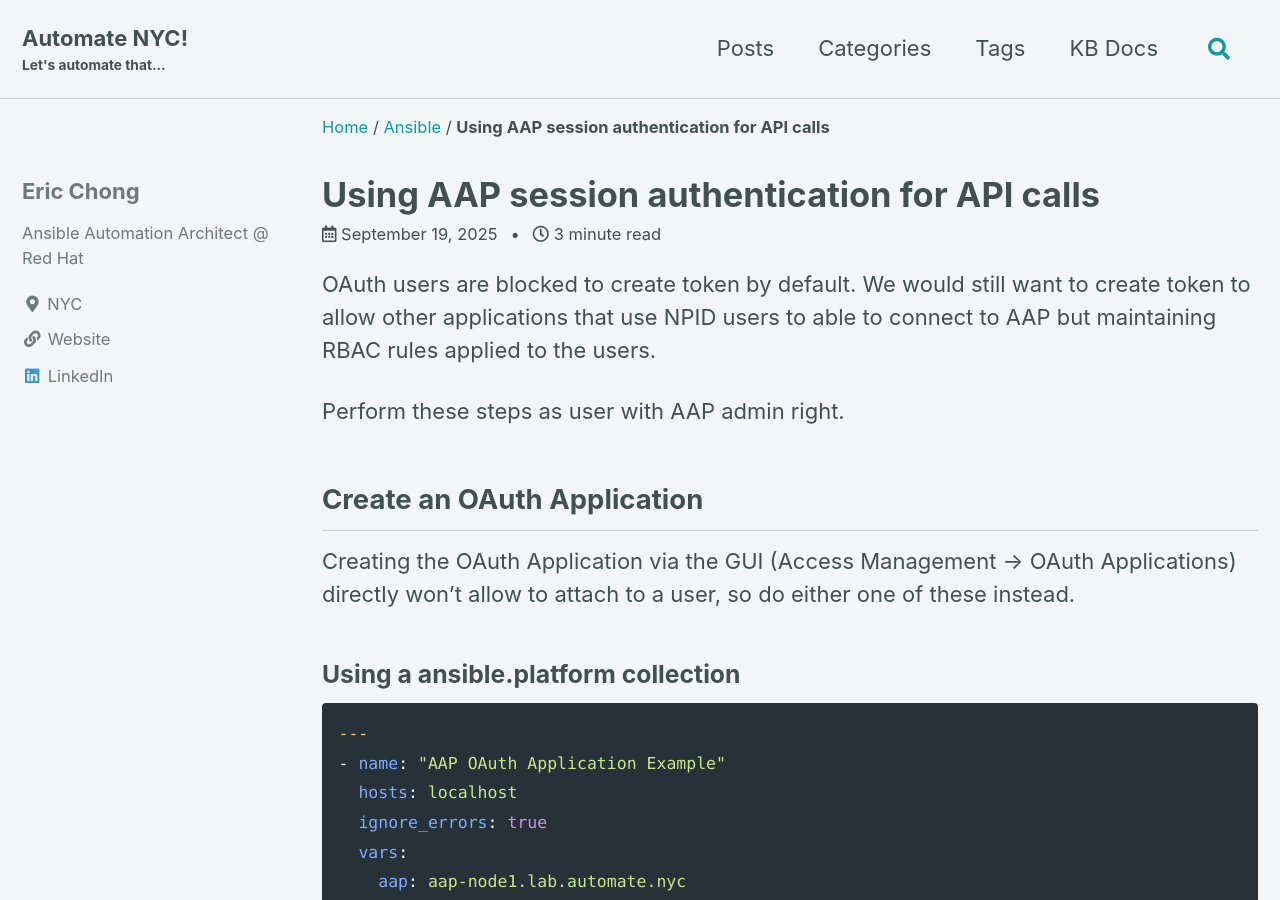
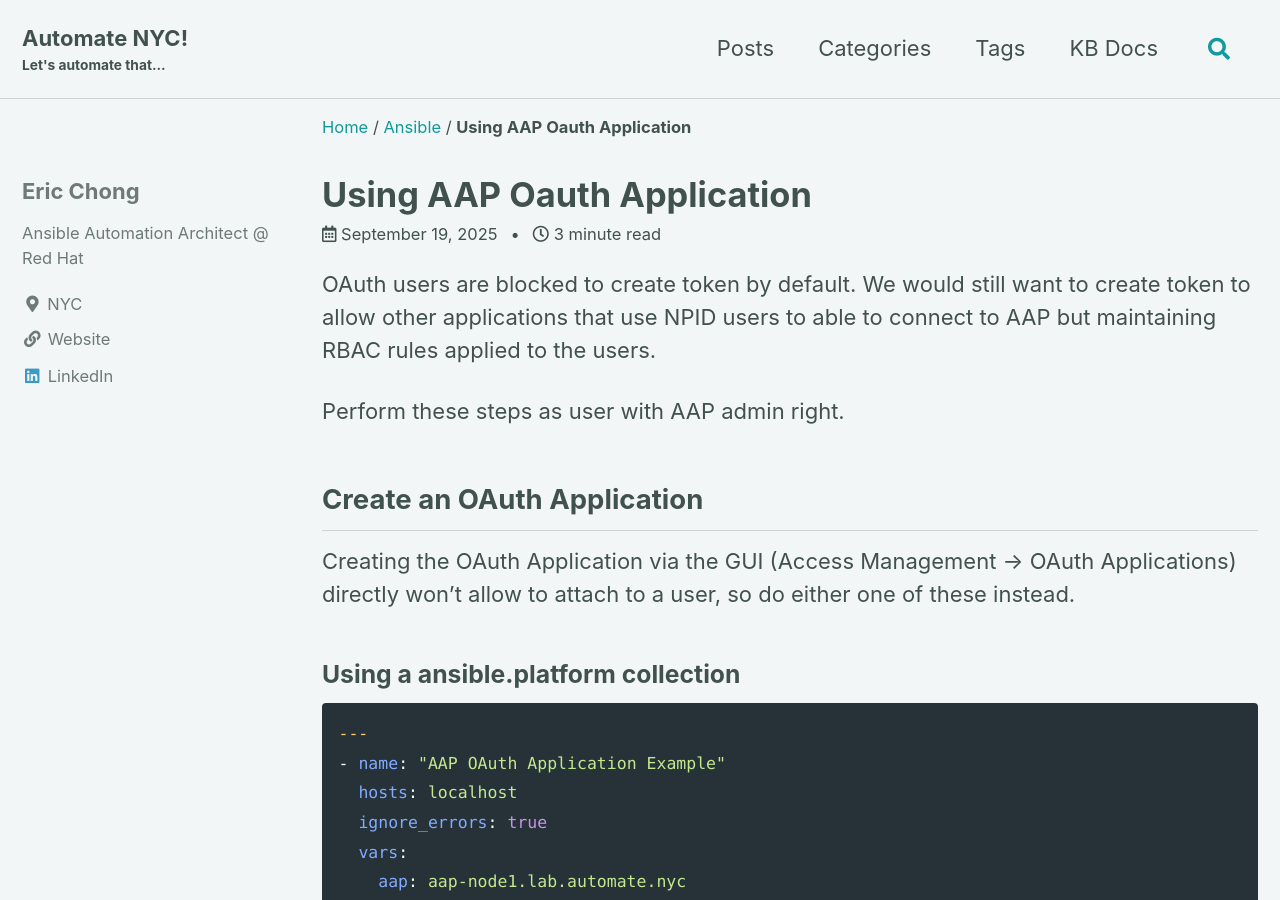
Before and after one commit to ecchong/ecchong.github.io, a Jekyll site: the page built from _posts/2025/2025-09-19-create-oauth-application-token.md, in a window 1280 px wide and 900 px high. Built offline with Jekyll 4.4.1, drawn with Linux system fonts in a browser that asks for light colours; cached includes are drawn as plain includes; comment, search, counter and statistics services are not loaded.

Commit message:
OAuth application token

```diff
--- a/_posts/2025/2025-09-19-create-oauth-application-token.md
+++ b/_posts/2025/2025-09-19-create-oauth-application-token.md
@@ -1,5 +1,5 @@
 ---
-title: Using AAP session authentication for API calls
+title: Using AAP Oauth Application
 tags: ["ansible", "aap", "api", "session", "token", "oauth", "platform" ]
 categories: Ansible
 last_modified_at: 2025-09-19
```
